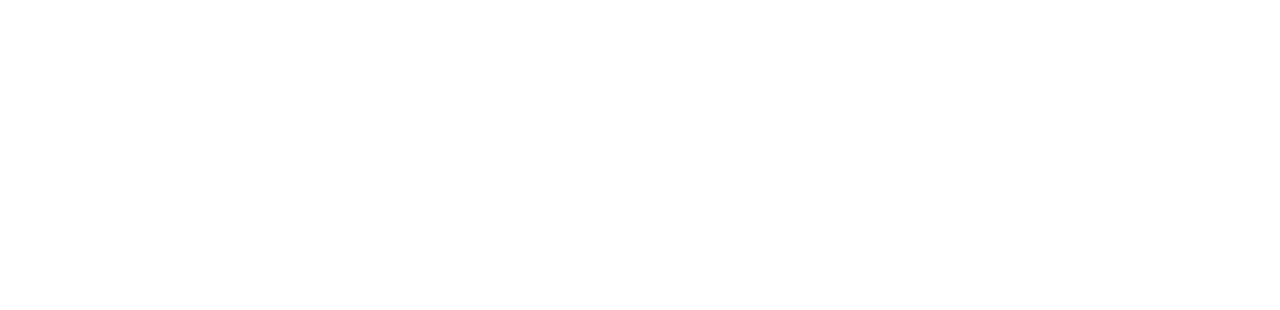
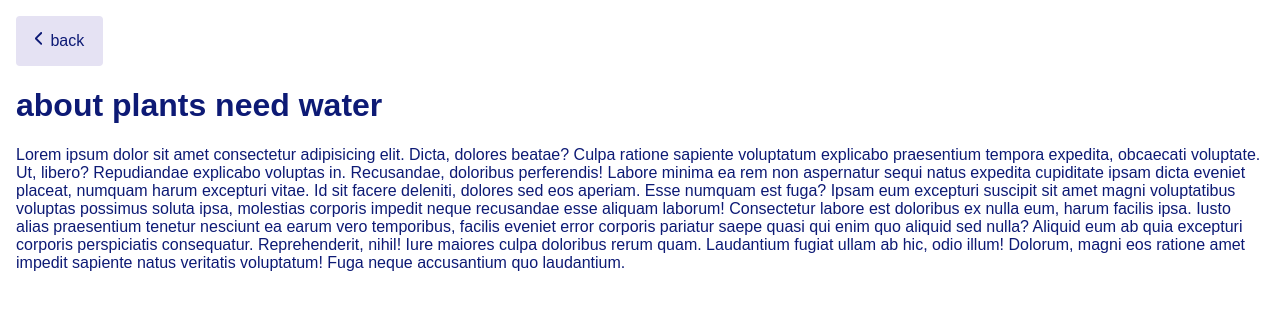
Before and after one commit to jujuzitroni/plants-need-water, a React (Vite) app: page /about in a window 1280 px wide. Shown: the top 310 px of the page. Built offline with nearby package versions, Linux system fonts and the light colour scheme.

Commit message:
✨ add About Page Route

```diff
--- a/src/app/App.tsx
+++ b/src/app/App.tsx
@@ -1,5 +1,6 @@
 import React, { useState } from 'react';
 import { BrowserRouter as Router, Route, Switch } from 'react-router-dom';
+import About from './pages/About/About';
 import Calendar from './pages/Calendar/Calendar';
 import CreateHabit from './pages/CreateHabit/CreateHabit';
 import HabitList from './pages/HabitList/HabitList';
@@ -34,6 +35,9 @@ function App(): JSX.Element {
           <Route path="/calendar">
             <Calendar />
           </Route>
+          <Route path="/about">
+            <About />
+          </Route>
         </main>
       </Switch>
     </Router>
--- a/src/app/pages/About/About.module.css
+++ b/src/app/pages/About/About.module.css
@@ -1,7 +1,7 @@
 .aboutPage {
-  padding: 0.5em;
+  padding: 1em;
 }
 
 .aboutHeadline {
-  font-size: 2em;
+  font-size: 1rem;
 }
--- a/src/app/pages/About/About.tsx
+++ b/src/app/pages/About/About.tsx
@@ -4,12 +4,12 @@ import styles from './About.module.css';
 
 function About(): JSX.Element {
   return (
-    <div className={styles.AboutPage}>
+    <div className={styles.aboutPage}>
       <header>
         <BackButton />
       </header>
-      <main>
-        <h1 className={styles.aboutHeadline}>about plants need water</h1>
+      <main className={styles.aboutHeadline}>
+        <h1>about plants need water</h1>
         <p>
           Lorem ipsum dolor sit amet consectetur adipisicing elit. Dicta,
           dolores beatae? Culpa ratione sapiente voluptatum explicabo
```
